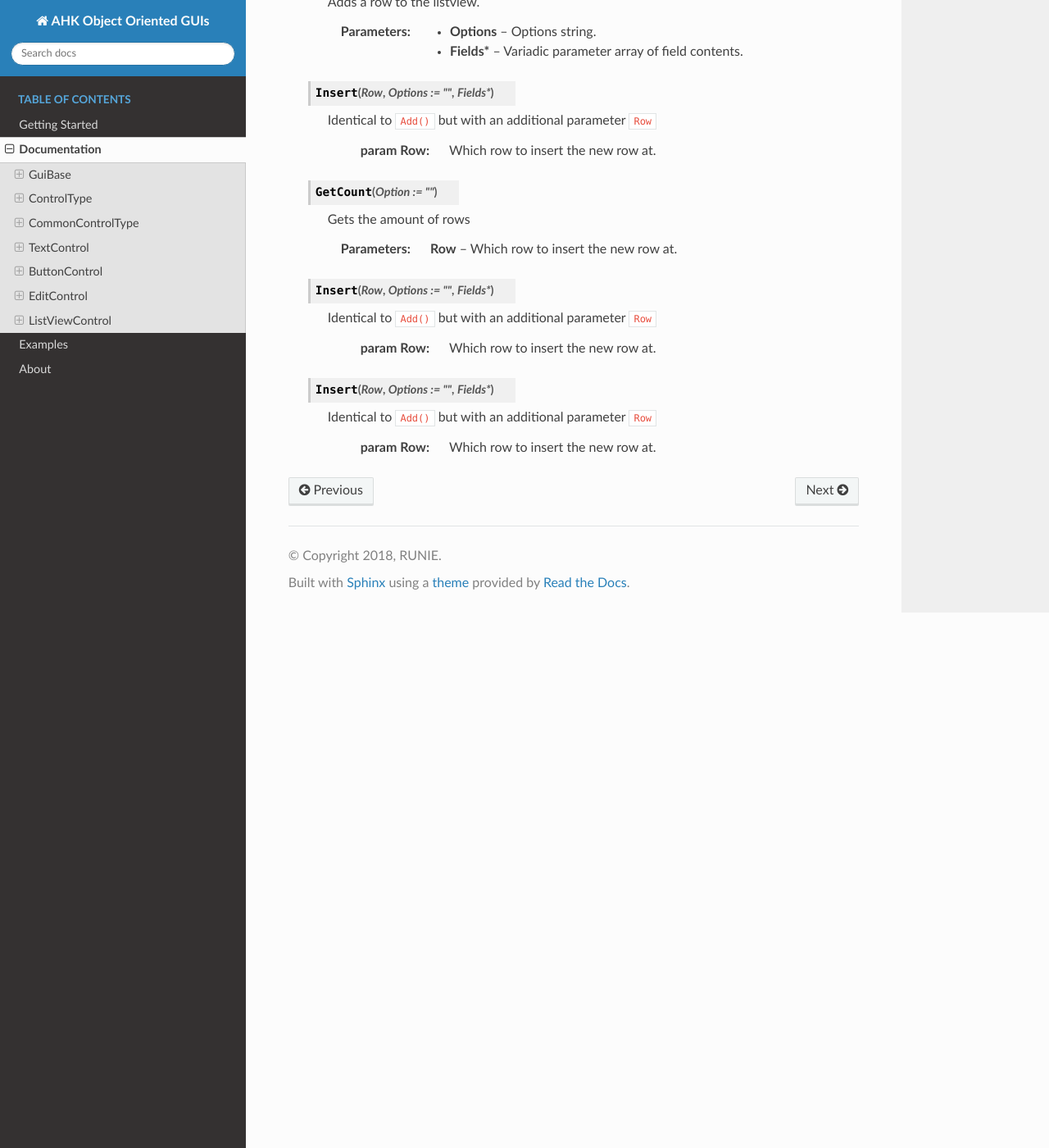
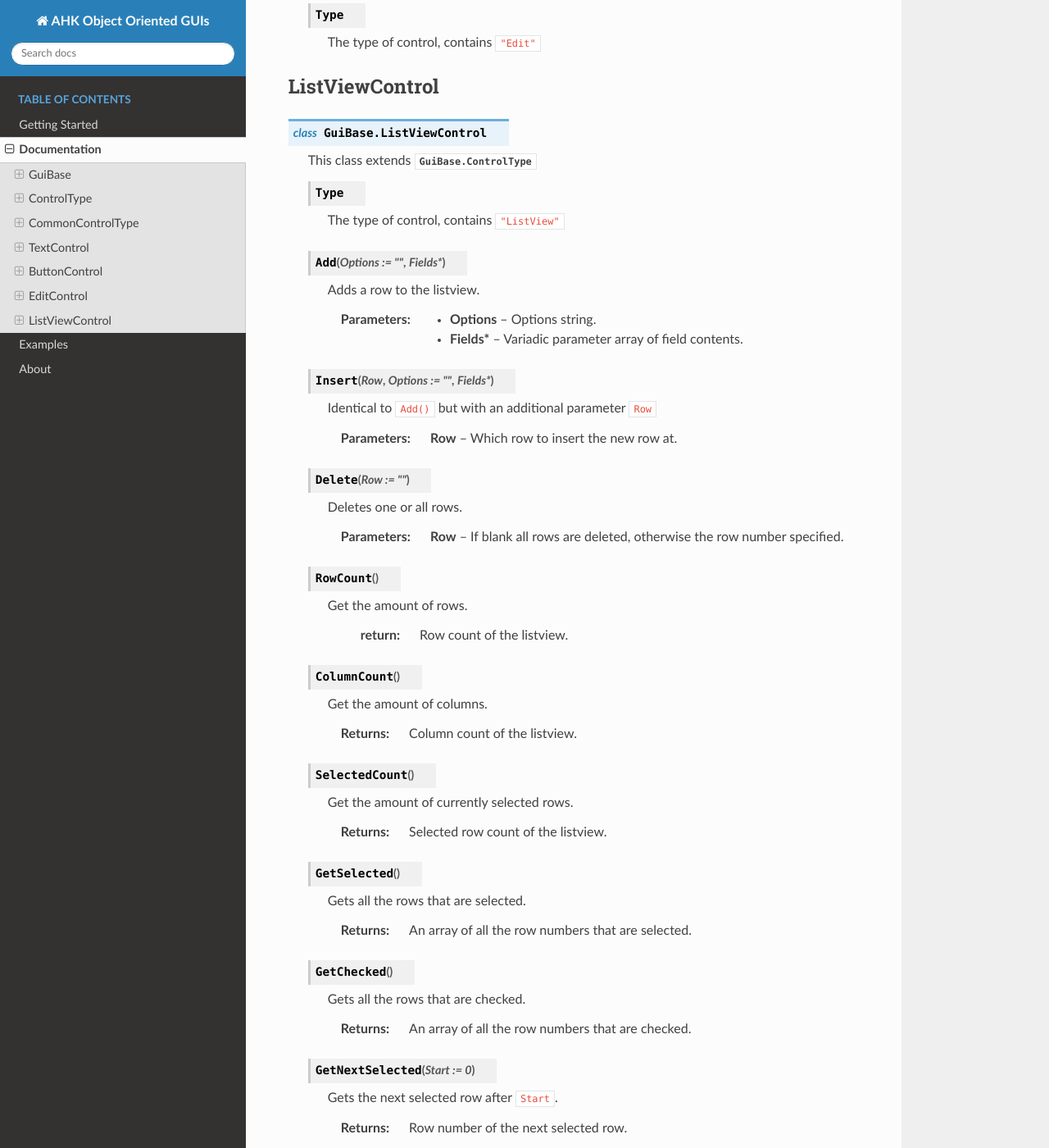
Before and after one commit to Run1e/AHK-Object-Oriented-GUIs, a Sphinx documentation site: the page built from docs/documentation.rst, in a window 1280 px wide and 1400 px high, scrolled down 6167 px. Shown: the whole window at 82% size. Built offline with Sphinx 7.4.7 and the Read the Docs theme 2.0.0, drawn with Linux system fonts in a browser that asks for light colours; some of the changed text lies outside the part shown.

Commit message:
work on ListViewControl class

```diff
--- a/docs/documentation.rst
+++ b/docs/documentation.rst
@@ -181,10 +181,17 @@ It can either be instantiated directly, or you can extend upon it for more compl
 	:param Text: Text contents of the control.
 	:return: :class:`GuiBase.StatusBarControl` instance.
 
-.. currentmodule:: GuiBase
+  .. function:: GetControl(hwnd)
+
+     Gets a control instance.
+
+	:param hwnd: hwnd of the control.
+	:return: A control instance, if found.
 
 
 
+
+.. currentmodule:: GuiBase
 
 
 
@@ -270,21 +271,33 @@ TextControl
 
 .. class:: TextControl
 
-   This class extends :class:`GuiBase.CommonControlType`
+  This class extends :class:`GuiBase.CommonControlType`
+
+  .. data:: Type
+
+     The type of control, contains ``"Text"``
 
 ButtonControl
 -----------
 
 .. class:: ButtonControl
 
-   This class extends :class:`GuiBase.CommonControlType`
+  This class extends :class:`GuiBase.CommonControlType`
+
+  .. data:: Type
+
+     The type of control, contains ``"Button"``
 
 EditControl
 -----------
 
 .. class:: EditControl
 
-   This class extends :class:`GuiBase.CommonControlType`
+  This class extends :class:`GuiBase.CommonControlType`
+
+  .. data:: Type
+
+     The type of control, contains ``"Edit"``
 
 ListViewControl
 -----------
@@ -292,6 +305,10 @@ ListViewControl
 .. class:: ListViewControl
 
   This class extends :class:`GuiBase.ControlType`
+
+  .. data:: Type
+
+     The type of control, contains ``"ListView"``
 
   .. function:: Add(Options := "", Fields*)
 
@@ -302,24 +319,78 @@ ListViewControl
 
   .. function:: Insert(Row, Options := "", Fields*)
 
-    Identical to ``Add()`` but with an additional parameter ``Row``
+     Identical to ``Add()`` but with an additional parameter ``Row``
 
      :param Row: Which row to insert the new row at.
 
+  .. function:: Delete(Row := "")
+
+     Deletes one or all rows.
+
+     :param Row: If blank all rows are deleted, otherwise the row number specified.
+
+  .. function:: RowCount()
+
+     Get the amount of rows.
+
+	:return: Row count of the listview.
+
+  .. function:: ColumnCount()
+
+     Get the amount of columns.
+
+     :return: Column count of the listview.
+
+  .. function:: SelectedCount()
+
+     Get the amount of currently selected rows.
+
+     :return: Selected row count of the listview.
+
+  .. function:: GetSelected()
+
+     Gets all the rows that are selected.
+
+     :return: An array of all the row numbers that are selected.
+
+  .. function:: GetChecked()
+
+     Gets all the rows that are checked.
+
+     :return: An array of all the row numbers that are checked.
+
+  .. function:: GetNextSelected(Start := 0)
+
+     Gets the next selected row after ``Start``.
+
+     :return: Row number of the next selected row.
+
+  .. function:: GetNextChecked(Start := 0)
+
+     Gets the next checked row after ``Start``.
+
+     :return: Row number of the next checked row.
+
+  .. function:: GetNextFocused(Start := 0)
+
+     Gets the next focused row after ``Start``.
+
+     :return: Row number of the next focused row.
+
+
+
+
+
+
+
   .. function:: GetCount(Option := "")
 
-     Gets the amount of rows
+     Gets the amount of rows.
 
      :param Row: Which row to insert the new row at.
 
-  .. function:: Insert(Row, Options := "", Fields*)
+  .. function:: GetNext(Start := 0, Option := "")
 
-    Identical to ``Add()`` but with an additional parameter ``Row``
+     Gets the next checked or focused row after ``Start``, use the two methods below. Use ``GetSelected()`` if you're trying to get all selected rows.
 
-     :param Row: Which row to insert the new row at.
-
-  .. function:: Insert(Row, Options := "", Fields*)
-
-    Identical to ``Add()`` but with an additional parameter ``Row``
-
-     :param Row: Which row to insert the new row at.
+	:return: Row number of the next checked or focused row.
```
Also changed, not shown: other parts of docs/documentation.rst (+2 -8 lines), 2 other files.
